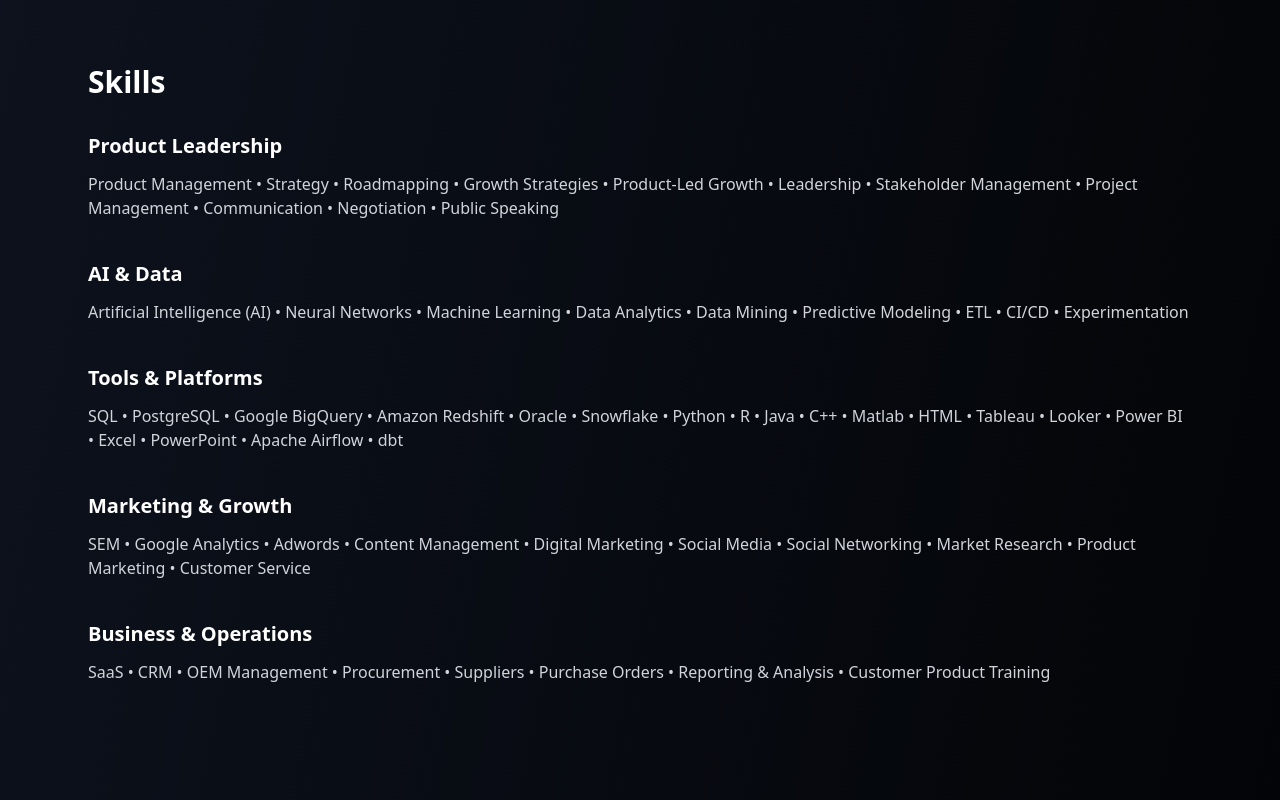
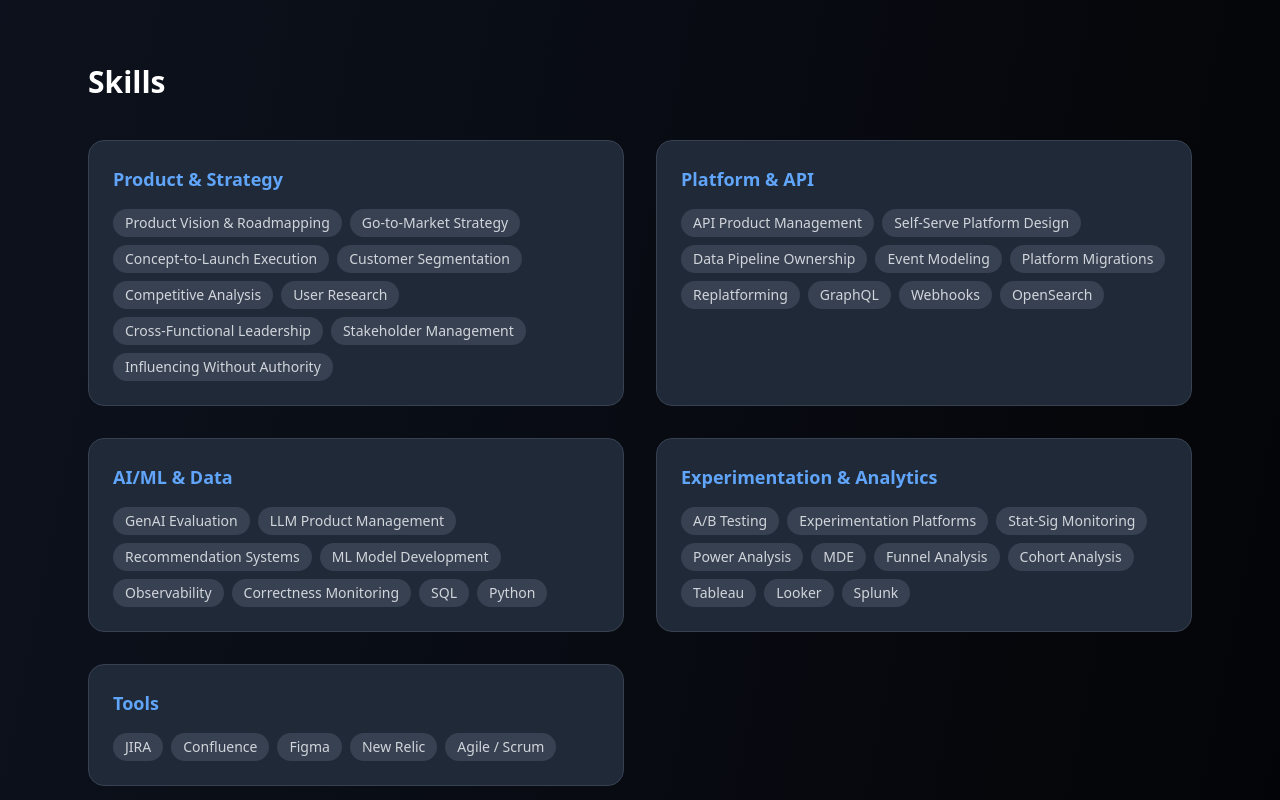
Before and after one commit to ibrahimasifali94/portfolio, a React (Vite) app in the folder portfolio-react-netlify 3/: page / in a window 1280 px wide. Shown: the part 3260-4060 px from the top of the page. Built offline with nearby package versions, Linux system fonts and the light colour scheme.

Commit message:
Update Skills.jsx

```diff
--- a/portfolio-react-netlify 3/src/components/Skills.jsx
+++ b/portfolio-react-netlify 3/src/components/Skills.jsx
@@ -1,58 +1,43 @@
 export default function Skills() {
+  const categories = [
+    {
+      title: "Product & Strategy",
+      items: ["Product Vision & Roadmapping", "Go-to-Market Strategy", "Concept-to-Launch Execution", "Customer Segmentation", "Competitive Analysis", "User Research", "Cross-Functional Leadership", "Stakeholder Management", "Influencing Without Authority"]
+    },
+    {
+      title: "Platform & API",
+      items: ["API Product Management", "Self-Serve Platform Design", "Data Pipeline Ownership", "Event Modeling", "Platform Migrations", "Replatforming", "GraphQL", "Webhooks", "OpenSearch"]
+    },
+    {
+      title: "AI/ML & Data",
+      items: ["GenAI Evaluation", "LLM Product Management", "Recommendation Systems", "ML Model Development", "Observability", "Correctness Monitoring", "SQL", "Python"]
+    },
+    {
+      title: "Experimentation & Analytics",
+      items: ["A/B Testing", "Experimentation Platforms", "Stat-Sig Monitoring", "Power Analysis", "MDE", "Funnel Analysis", "Cohort Analysis", "Tableau", "Looker", "Splunk"]
+    },
+    {
+      title: "Tools",
+      items: ["JIRA", "Confluence", "Figma", "New Relic", "Agile / Scrum"]
+    }
+  ];
+
   return (
     <div className="max-w-6xl mx-auto py-20 px-6">
-      <h2 className="text-3xl font-bold mb-8">Skills</h2>
-      <div className="space-y-10">
-
-        {/* Product Leadership */}
-        <div>
-          <h3 className="text-xl font-semibold mb-3">Product Leadership</h3>
-          <p className="text-gray-300">
-            Product Management • Strategy • Roadmapping • Growth Strategies •
-            Product-Led Growth • Leadership • Stakeholder Management • Project
-            Management • Communication • Negotiation • Public Speaking
-          </p>
-        </div>
-
-        {/* AI & Data */}
-        <div>
-          <h3 className="text-xl font-semibold mb-3">AI & Data</h3>
-          <p className="text-gray-300">
-            Artificial Intelligence (AI) • Neural Networks • Machine Learning •
-            Data Analytics • Data Mining • Predictive Modeling • ETL • CI/CD •
-            Experimentation
-          </p>
-        </div>
-
-        {/* Tools & Platforms */}
-        <div>
-          <h3 className="text-xl font-semibold mb-3">Tools & Platforms</h3>
-          <p className="text-gray-300">
-            SQL • PostgreSQL • Google BigQuery • Amazon Redshift • Oracle •
-            Snowflake • Python • R • Java • C++ • Matlab • HTML • Tableau •
-            Looker • Power BI • Excel • PowerPoint • Apache Airflow • dbt
-          </p>
-        </div>
-
-        {/* Marketing & Growth */}
-        <div>
-          <h3 className="text-xl font-semibold mb-3">Marketing & Growth</h3>
-          <p className="text-gray-300">
-            SEM • Google Analytics • Adwords • Content Management • Digital
-            Marketing • Social Media • Social Networking • Market Research •
-            Product Marketing • Customer Service
-          </p>
-        </div>
-
-        {/* Business & Operations */}
-        <div>
-          <h3 className="text-xl font-semibold mb-3">Business & Operations</h3>
-          <p className="text-gray-300">
-            SaaS • CRM • OEM Management • Procurement • Suppliers • Purchase
-            Orders • Reporting & Analysis • Customer Product Training
-          </p>
-        </div>
-
+      <h2 className="text-3xl font-bold mb-10">Skills</h2>
+      <div className="grid md:grid-cols-2 gap-8">
+        {categories.map((cat, i) => (
+          <div key={i} className="bg-gray-800 rounded-2xl p-6 border border-gray-700">
+            <h3 className="text-lg font-semibold mb-4 text-blue-400">{cat.title}</h3>
+            <div className="flex flex-wrap gap-2">
+              {cat.items.map((item, j) => (
+                <span key={j} className="px-3 py-1 bg-gray-700 rounded-full text-sm text-gray-300">
+                  {item}
+                </span>
+              ))}
+            </div>
+          </div>
+        ))}
       </div>
     </div>
   );
```
